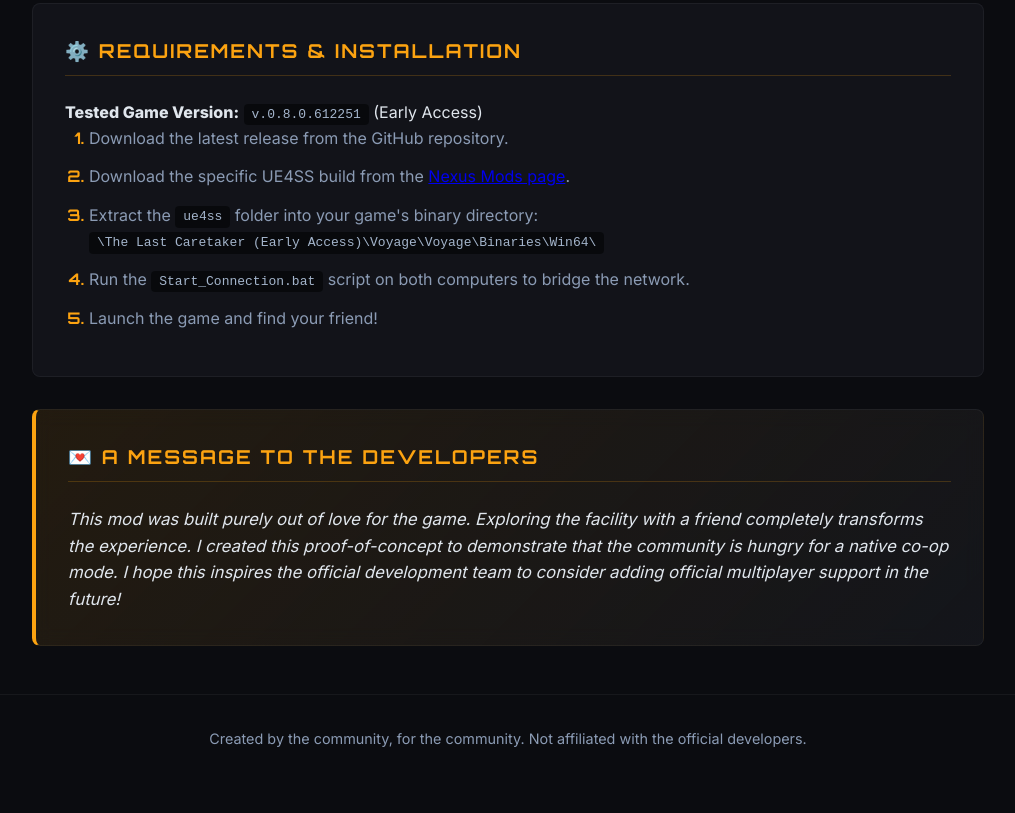
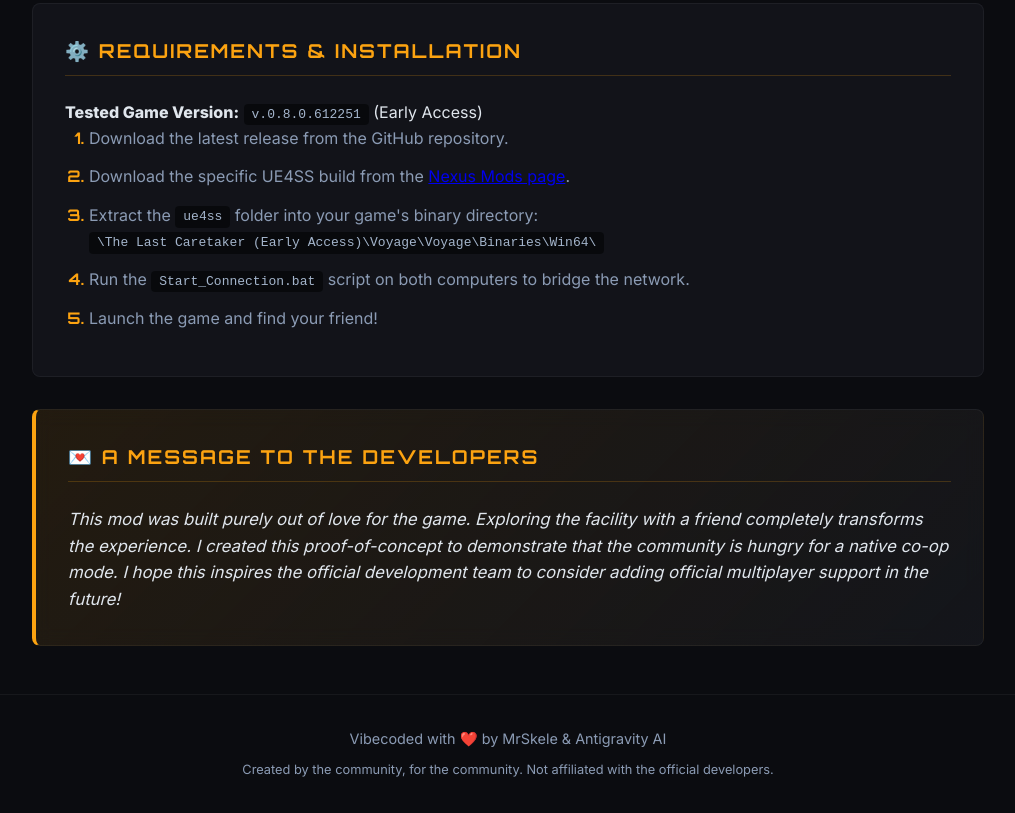
Before and after one commit to skelegamerYT11/TheLastCaretaker_MultiplayerMod, a plain HTML site: page docs/index.html in a window 1280 px wide. Shown: the part 1830-2643 px from the top of the page, without its empty margins (132-1147 px from the left). Before the commit the page ends 2612 px from the top, so only its background shows below. Drawn offline with Linux system fonts and the light colour scheme.

Commit message:
Added Vibecoded signature and updated links

```diff
--- a/docs/index.html
+++ b/docs/index.html
@@ -70,7 +70,8 @@
     </main>
 
     <footer>
-        <p>Created by the community, for the community. Not affiliated with the official developers.</p>
+        <p>Vibecoded with ❤️ by MrSkele & Antigravity AI</p>
+        <p style="margin-top: 10px; font-size: 0.8rem;">Created by the community, for the community. Not affiliated with the official developers.</p>
     </footer>
 </body>
 </html>
```
Also changed, not shown: 1 other file.
